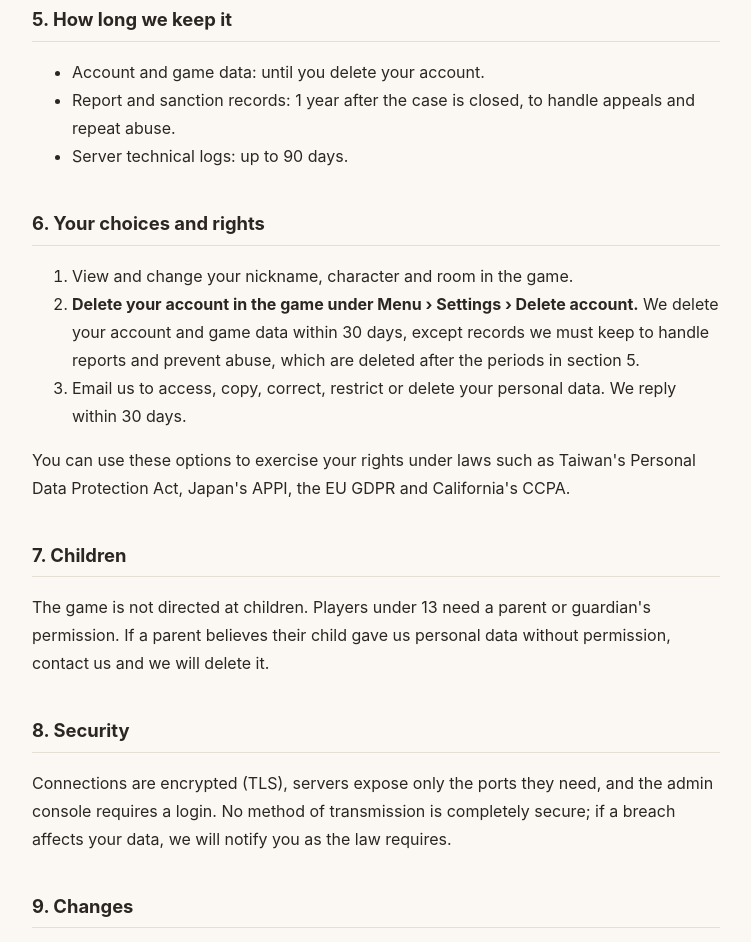
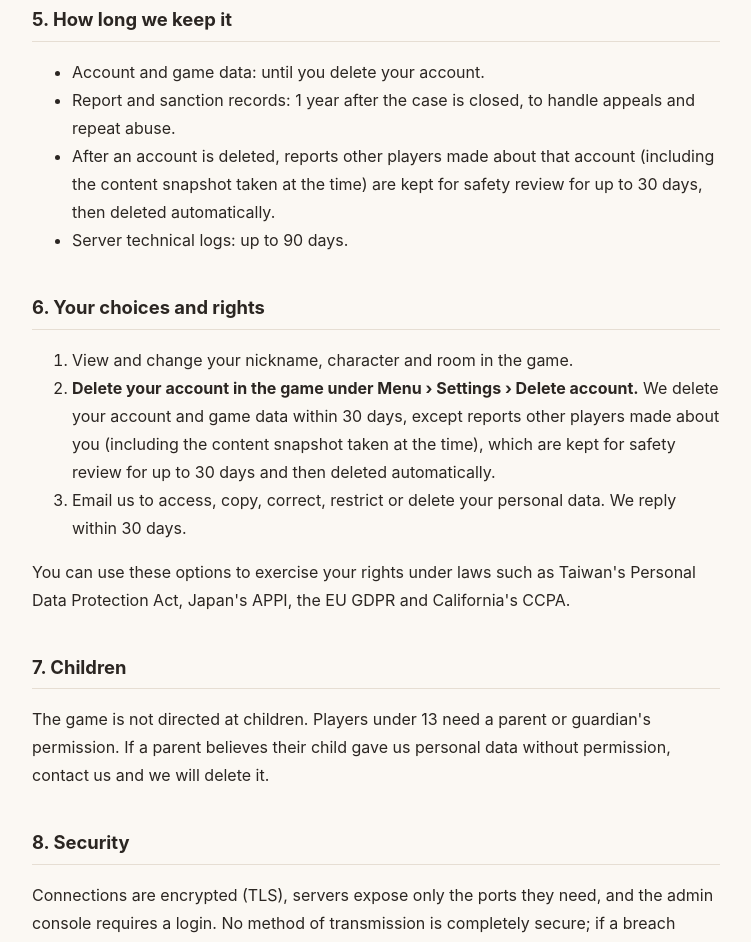
Before and after one commit to victorien1963/doppa-legal, a plain HTML site: page privacy-en.html in a window 1280 px wide. Shown: the part 1911-2853 px from the top of the page, without its empty margins (264-1015 px from the left). Drawn offline with Linux system fonts and the light colour scheme.

Commit message:
Privacy: keep reports about deleted accounts up to 30 days
Co-Authored-By: Claude Opus 5.5 <noreply@anthropic.com>
Claude-Session: https://claude.ai/code/session_01YLz5LWF7cAfZZRoSg78UEe

```diff
--- a/privacy-en.html
+++ b/privacy-en.html
@@ -73,12 +73,13 @@ table{border-collapse:collapse;width:100%;font-size:.92em;display:block;overflow
 <ul>
 <li>Account and game data: until you delete your account.</li>
 <li>Report and sanction records: 1 year after the case is closed, to handle appeals and repeat abuse.</li>
+<li>After an account is deleted, reports other players made about that account (including the content snapshot taken at the time) are kept for safety review for up to 30 days, then deleted automatically.</li>
 <li>Server technical logs: up to 90 days.</li>
 </ul>
 <h2>6. Your choices and rights</h2>
 <ol>
 <li>View and change your nickname, character and room in the game.</li>
-<li><strong>Delete your account in the game under Menu › Settings › Delete account.</strong> We delete your account and game data within 30 days, except records we must keep to handle reports and prevent abuse, which are deleted after the periods in section 5.</li>
+<li><strong>Delete your account in the game under Menu › Settings › Delete account.</strong> We delete your account and game data within 30 days, except reports other players made about you (including the content snapshot taken at the time), which are kept for safety review for up to 30 days and then deleted automatically.</li>
 <li>Email us to access, copy, correct, restrict or delete your personal data. We reply within 30 days.</li>
 </ol>
 <p>You can use these options to exercise your rights under laws such as Taiwan's Personal Data Protection Act, Japan's APPI, the EU GDPR and California's CCPA.</p>
```
Also changed, not shown: privacy.html (+2 -1 lines).
